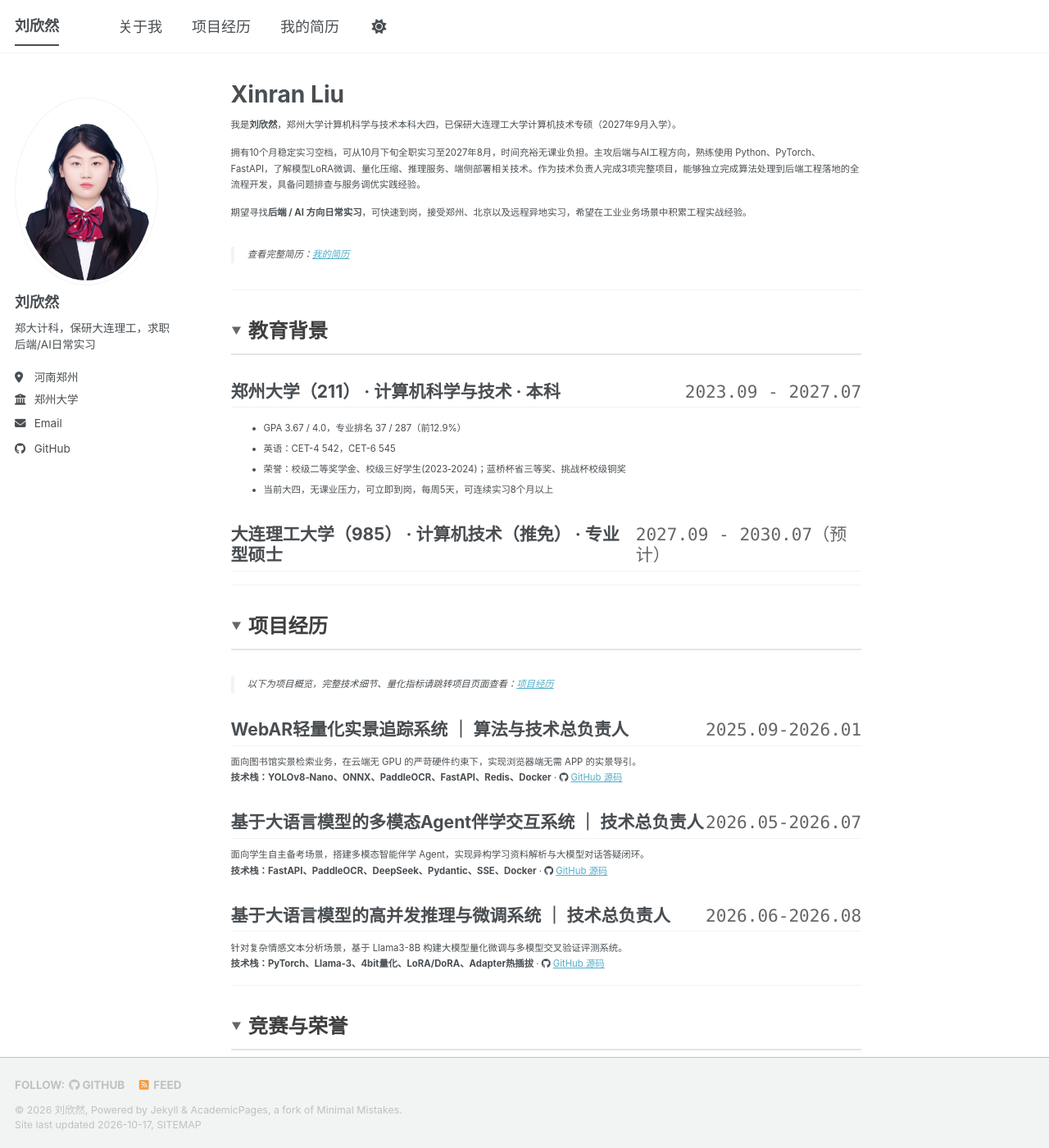
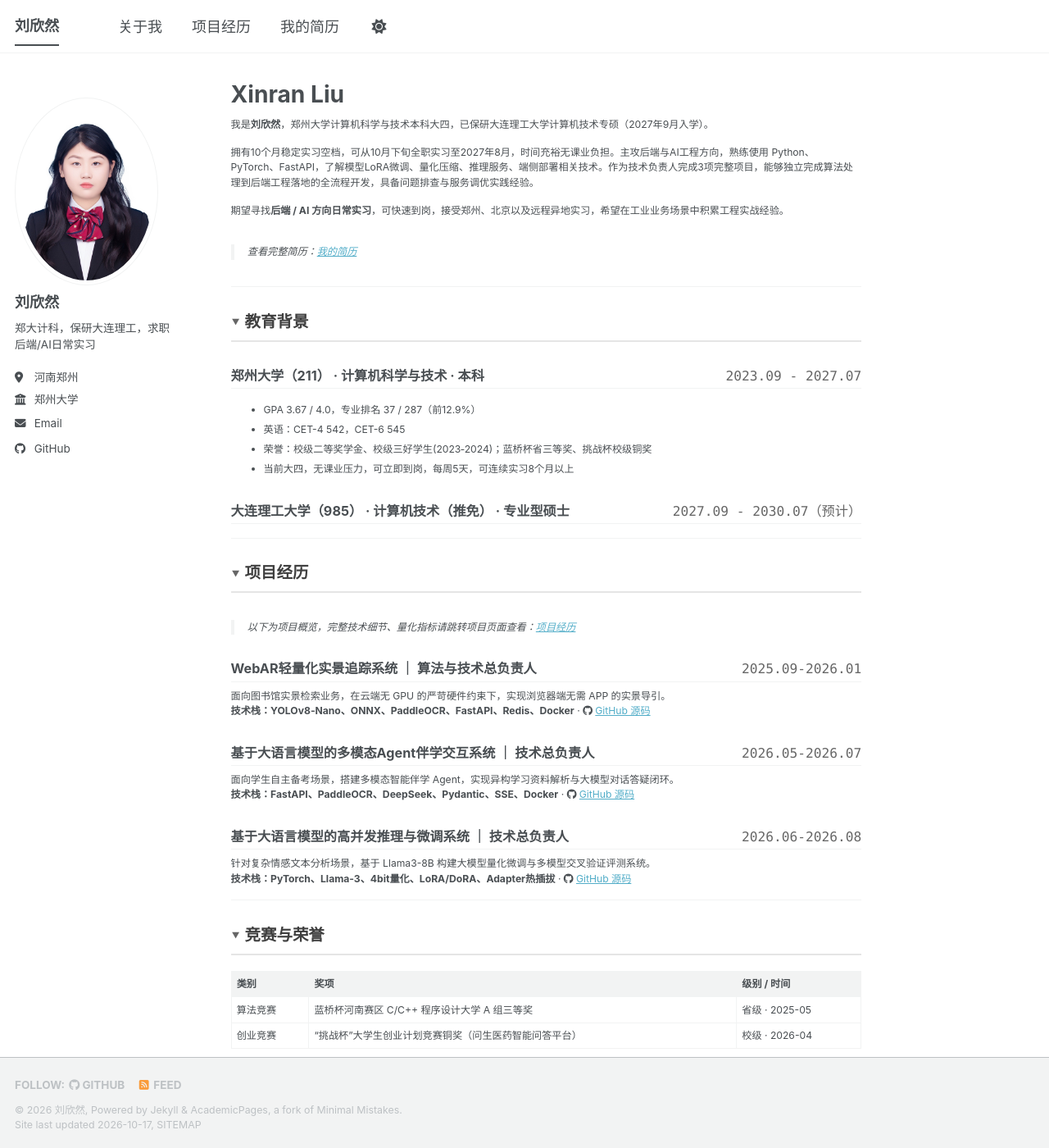
Before and after one commit to Linsensn/Linsensn.github.io, a Jekyll site: the page built from _pages/about.md, in a window 1280 px wide and 1400 px high. Shown: the whole window at 82% size. Built offline with Jekyll 4.4.1, drawn with Linux system fonts in a browser that asks for light colours; a style sheet for code colours, icons or effects is not loaded.

Commit message:
Update about.md

```diff
--- a/_pages/about.md
+++ b/_pages/about.md
@@ -23,7 +23,7 @@ redirect_from:
 
 <div markdown="1">
 
-<h2 style="display: flex; justify-content: space-between; align-items: baseline; margin-top: 1.5em; margin-bottom: 0.5em;">
+<h2 style="display: flex; justify-content: space-between; align-items: baseline; ">
   <span>郑州大学（211） · 计算机科学与技术 · 本科</span>
   <span style="font-weight: normal; color: #666;"><code>2023.09 - 2027.07</code></span>
 </h2>
@@ -32,7 +32,7 @@ redirect_from:
 - 荣誉：校级二等奖学金、校级三好学生(2023‑2024)；蓝桥杯省三等奖、挑战杯校级铜奖
 - 当前大四，无课业压力，可立即到岗，每周5天，可连续实习8个月以上
 
-<h2 style="display: flex; justify-content: space-between; align-items: baseline; margin-top: 1.5em; margin-bottom: 0.5em;">
+<h2 style="display: flex; justify-content: space-between; align-items: baseline; ">
   <span>大连理工大学（985） · 计算机技术（推免） · 专业型硕士</span>
   <span style="font-weight: normal; color: #666;"><code>2027.09 - 2030.07（预计）</code></span>
 </h2>
@@ -50,7 +50,7 @@ redirect_from:
 
 > 以下为项目概览，完整技术细节、量化指标请跳转项目页面查看：[项目经历](/portfolio/)
 
-<h2 style="display: flex; justify-content: space-between; align-items: baseline; margin-top: 1.5em; margin-bottom: 0.5em;">
+<h2 style="display: flex; justify-content: space-between; align-items: baseline;">
   <span>WebAR轻量化实景追踪系统 ｜ 算法与技术总负责人</span>
   <span style="font-weight: normal; color: #666;"><code>2025.09‑2026.01</code></span>
 </h2>
@@ -58,7 +58,7 @@ redirect_from:
 面向图书馆实景检索业务，在云端无 GPU 的严苛硬件约束下，实现浏览器端无需 APP 的实景导引。<br>
 **技术栈：YOLOv8‑Nano、ONNX、PaddleOCR、FastAPI、Redis、Docker** · <i class="fab fa-github"></i> [GitHub 源码](https://github.com/Linsensn/bookway)
 
-<h2 style="display: flex; justify-content: space-between; align-items: baseline; margin-top: 1.5em; margin-bottom: 0.5em;">
+<h2 style="display: flex; justify-content: space-between; align-items: baseline;">
   <span>基于大语言模型的多模态Agent伴学交互系统 ｜ 技术总负责人</span>
   <span style="font-weight: normal; color: #666;"><code>2026.05‑2026.07</code></span>
 </h2>
@@ -66,7 +66,7 @@ redirect_from:
 面向学生自主备考场景，搭建多模态智能伴学 Agent，实现异构学习资料解析与大模型对话答疑闭环。<br>
 **技术栈：FastAPI、PaddleOCR、DeepSeek、Pydantic、SSE、Docker** · <i class="fab fa-github"></i> [GitHub 源码](https://github.com/Linsensn/LiteKnow)
 
-<h2 style="display: flex; justify-content: space-between; align-items: baseline; margin-top: 1.5em; margin-bottom: 0.5em;">
+<h2 style="display: flex; justify-content: space-between; align-items: baseline;">
   <span>基于大语言模型的高并发推理与微调系统 ｜ 技术总负责人</span>
   <span style="font-weight: normal; color: #666;"><code>2026.06‑2026.08</code></span>
 </h2>
@@ -102,31 +102,31 @@ redirect_from:
 .page__content p,
 .page__content li,
 .page__content dl {
-  font-size: 0.7em !important;
-  line-height: 1.7 !important;
+  font-size: 0.75em !important;
+  line-height: 1.5 !important;
 }
 
 /* 2. 重新指定各级标题大小，确保大小层级分明 */
 .page__content h1 {
-  font-size: 1.5em !important;
+  font-size: 1.2em !important;
   margin-bottom: 0.6em !important;
 }
 
 .page__content h2 {
-  font-size: 1.3em !important;
+  font-size: 1.0em !important;
   /* border-bottom: 1px solid #e5e5e5;*/
   padding-bottom: 0.3em;
 }
 
 .page__content h3 {
-  font-size: 1.15em !important;
+  font-size: 0.9em !important;
   /* 如果要加粗，加上下面这行 */
   font-weight: bold !important;
 }
 
 /* 将折叠标题字号设置为 h1 级别 */
 details.fold > summary {
-  font-size: 1.5em !important;   /* 核心：设置为和 h1 一样大 */
+  font-size: 1.2em !important;   /* 核心：设置为和 h1 一样大 */
   font-weight: bold !important;  /* 确保加粗 */
   color: #3f3f3f !important;
   cursor: pointer;
```
